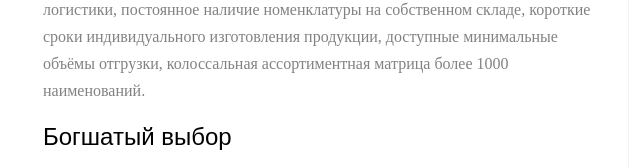
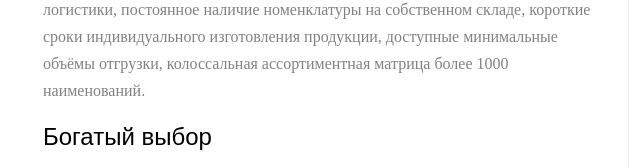
Before and after one commit to UltraDev01/app20, a plain HTML site: page about.html in a window 1280 px wide. Shown: the part 860-1028 px from the top of the page, 27-667 px from the left. Drawn offline with Linux system fonts and the light colour scheme; files whose address does not match are found by name.

Commit message:
correction

```diff
--- a/about.html
+++ b/about.html
@@ -92,7 +92,7 @@
 								<p>Наших покупателей привлекают современный дизайн, отлаженная система логистики, постоянное наличие
 									номенклатуры на собственном складе, короткие сроки индивидуального изготовления продукции, доступные
 									минимальные объёмы отгрузки, колоссальная ассортиментная матрица более 1000 наименований.</p>
-								<h3>Богшатый выбор</h3>
+								<h3>Богатый выбор</h3>
 								<p>Что бы перечислить весь прайсовый ассортимент - потребуется 19 страниц формата А4. Модельный ряд и
 									номенклатура изделий постоянно расширяются, что бы и дальше максимально удовлетворять потребности
 									динамичного рынка, что бы и дальше быть уверенным в завтрашнем дне. Быть лучшими!</p>
```
Also changed, not shown: index.html (+1 -0 lines), 1 other file.
